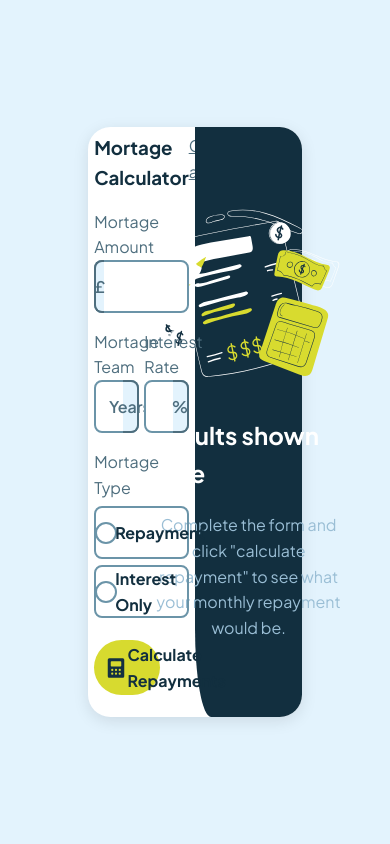
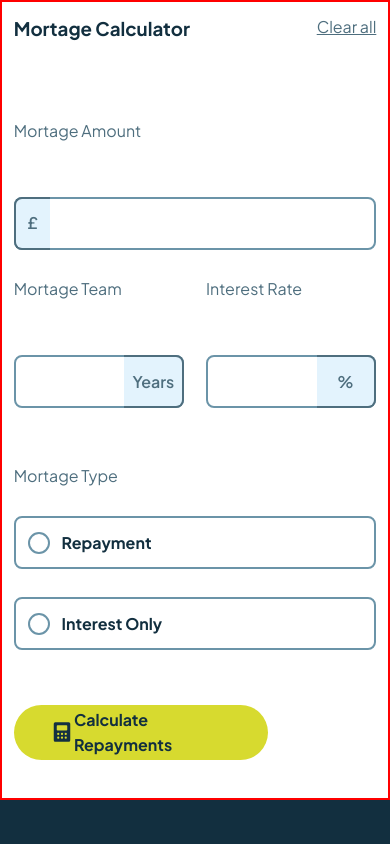
Before and after one commit to nonso01/17-fem-soln, a Vue app: page / in a window 390 px wide. Shown: the top 844 px of the page. Built offline with nearby package versions, Linux system fonts and the light colour scheme.

Commit message:
mobile queries

```diff
--- a/src/App.vue
+++ b/src/App.vue
@@ -27,8 +27,21 @@ const invalidChar = ref(false);
 const invalidNum = ref(false);
 
 function handleClearAll() {
-  log("clear all");
+  // log("clear all");
   resultAvailable.value = false;
+  const input = document.querySelectorAll("input");
+  input.forEach((i) => {
+    i.value = "";
+    i.checked = false;
+  });
+  mortageProps.value = {
+    amount: 0,
+    years: 0,
+    rate: 0,
+    type: "",
+  };
+
+  for (let p in mortageErrors.value) mortageErrors.value[p] = false;
 }
 
 function handleMortageAmount({ target }) {
@@ -43,7 +56,7 @@ function handleMortageYears({ target }) {
 
   if (Number(target?.value) > 50) {
     mortageErrors.value.years = true;
-    invalidNum.value = true
+    invalidNum.value = true;
   }
 }
 
@@ -84,6 +97,7 @@ function handleCalculate() {
   // log(mortageErrors.value);
 
   // work on formating 1000 == 1,000
+  // .toLocalString('en-US') will do
 
   mortageProps.value.amount <= 0 ? (mortageErrors.value.amount = true) : void 0;
   mortageProps.value.years <= 0 ? (mortageErrors.value.years = true) : void 0;
@@ -143,18 +157,44 @@ function handleCalculate() {
 <style lang="css" scoped>
 .calculator {
   width: 55dvw;
-  min-height: 70dvh;
-  /* trying min-height instead */
+  height: 70dvh;
   background-color: var(--white);
   border-radius: 1.4rem;
   box-shadow: 0 4px 1rem rgb(0 0 0 / 0.1);
 }
 
-@media screen and (min-width: 1980px) {
+@media screen and (min-width: 1440px) {
   #app {
     .calculator {
       width: min(60dvw, 1100px);
       height: min(70dvh, 570px);
+      /* background-color: black; */
+    }
+  }
+}
+
+@media screen and (max-width: 600px) {
+  #app {
+    .calculator {
+      /* border: 2px solid red; */
+      border-radius: 0;
+      /* flex-direction: column; */
+      display: block;
+      width: 100dvw;
+      min-height: 100dvh;
+    }
+
+    .calculate {
+      /* background-color: black; */
+      border: 2px solid red;
+      width: 100%;
+      height: 800px;
+    }
+
+    .res {
+      width: 100%;
+      height: 500px;
+      border-radius: 0;
     }
   }
 }
```
